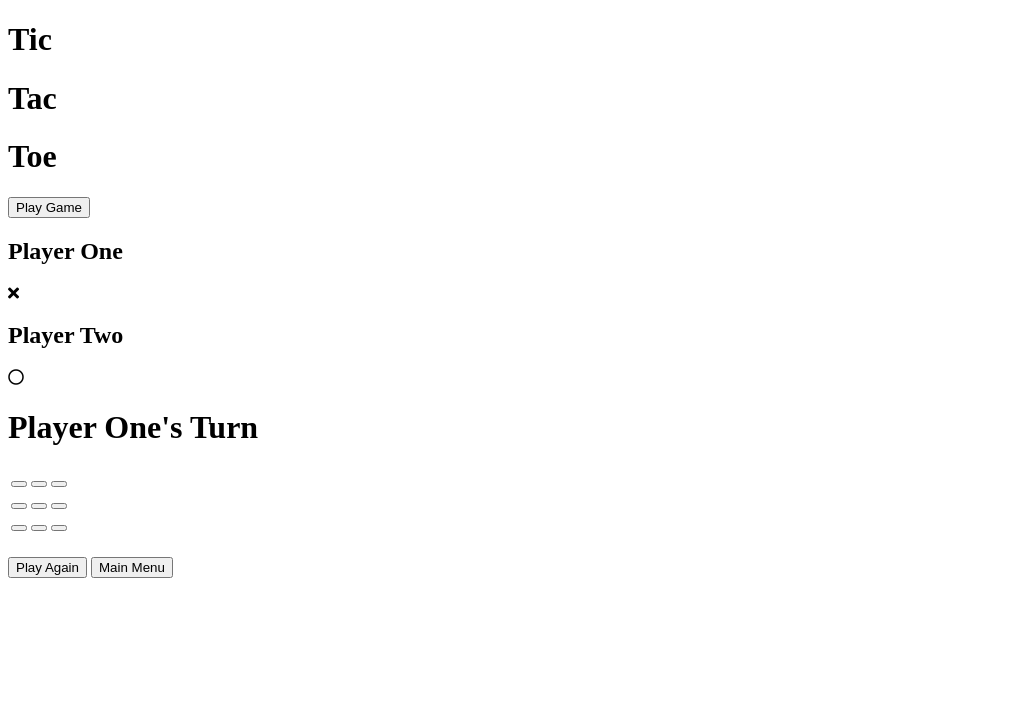
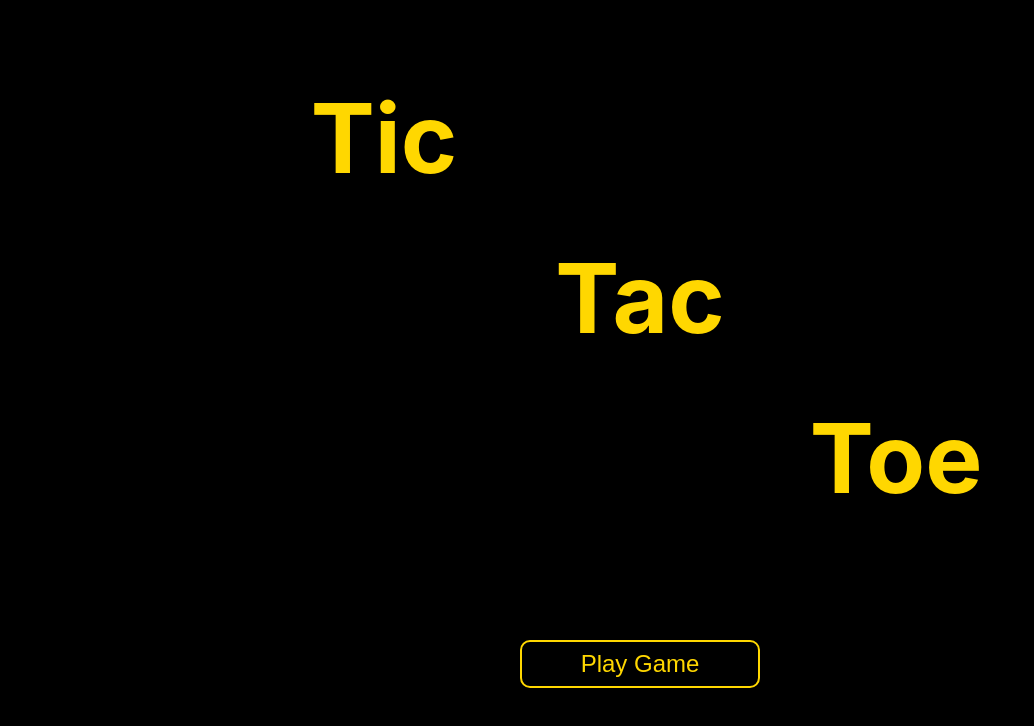
Before and after one commit to orrinth/tic-tac-toe, a plain HTML site: page index.html in a window 1280 px wide. Shown: the whole page, without its empty margins (0-1034 px from the left). Drawn offline with Linux system fonts and the light colour scheme.

Commit message:
Update index.html

```diff
--- a/index.html
+++ b/index.html
@@ -9,8 +9,8 @@
         <title>Tic Tac Toe</title>
         <link rel="stylesheet" href="https://use.fontawesome.com/releases/v5.14.0/css/all.css"
         integrity="sha384-HzLeBuhoNPvSl5KYnjx0BT+WB0QEEqLprO+NBkkk5gbc67FTaL7XIGa2w1L0Xbgc" crossorigin="anonymous">
-        <link rel="stylesheet" href="styles/tictactoe.css">
-        <script src="scripts/tictactoe.js" defer></script>
+        <link rel="stylesheet" href="tic-tac-toe.css">
+        <script src="ticTacToe.js" defer></script>
     </head>
     <body>
         <div class="intro">
```
